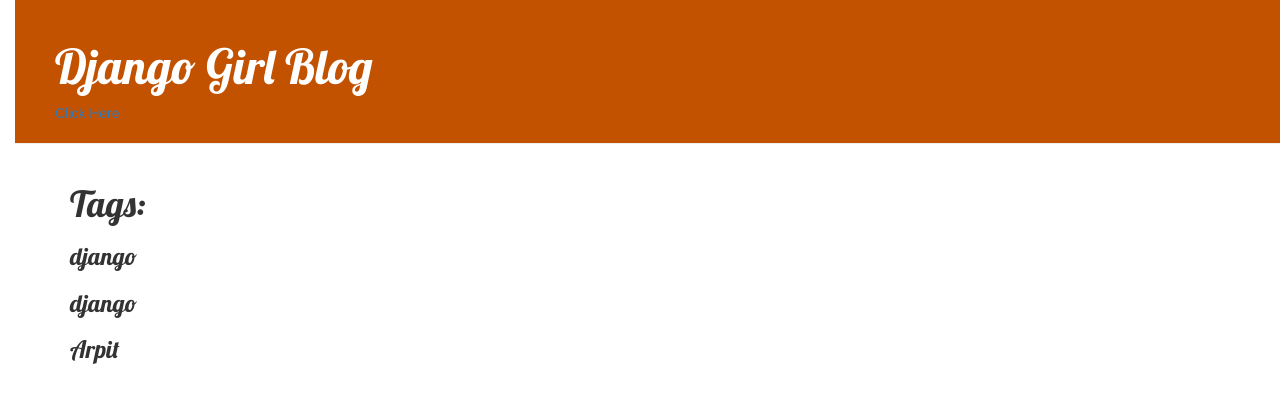
After one commit to ArpitST/loginpannel, a Django app: page /tags/ in a window 1280 px wide. The commit adds this page. Shown: the top 403 px of the page. Run offline with Django 3.2, Linux system fonts and the light colour scheme; data comes from the database, SQL or seed files in the repository; both versions use the stored data as it was after the commit; some libraries are stand-ins or nearby versions.

Commit message:
ninth commit

```diff
--- a/blog/admin.py
+++ b/blog/admin.py
@@ -1,9 +1,8 @@
 from django.contrib import admin
-from .models import Post, Category, Comment
-
+from .models import Post, Category, Comment, Tag
 
 admin.site.register(Post)
 admin.site.register(Category)
 admin.site.register(Comment)
-
+admin.site.register(Tag)
 # Register your models here.
--- a/blog/models.py
+++ b/blog/models.py
@@ -21,6 +21,7 @@ class Post(models.Model):
 
 	category=models.CharField(max_length=200, default='coding')
 
+	tags=models.ManyToManyField('Tag', blank=True, related_name='posts')
 
 	def publish(self):
 		self.published_date=timezone.now()
@@ -50,3 +51,12 @@ class Comment(models.Model):
 
 	def approved_comments(self):
 		return self.comments.filter(approved_comments=True)
+
+class Tag(models.Model):
+	title=models.CharField(max_length=150)
+
+	def __str__(self):
+		return self.title
+
+	def get_absolute_url(self):
+		return reverse('blog/tag_detail_url', kwargs={'slug':self.slug})
--- a/blog/templates/blog/base.html
+++ b/blog/templates/blog/base.html
@@ -24,9 +24,7 @@
 					{% block content %}
 
 					{% endblock %}
-
 				</div>
-
 
 		</div>
 	</div>
--- a/blog/templates/blog/post_list.html
+++ b/blog/templates/blog/post_list.html
@@ -10,6 +10,8 @@
 				<h2><a href="{% url 'post_detail' pk=post.pk %}">{{ post.title }}</a></h2>
 				<p>{{ post.text | linebreaksbr }}</p>
 				<a href="{% url 'post_detail' pk=post.pk %}">Comments: {{ post.approved_comments.count }}</a>
+				<br>
+				<a href="http://127.0.0.1:8000/tags/">Tags are here: </a>
 		</div>
 	{% endfor %}
 {% endblock %}
--- /dev/null
+++ b/blog/templates/blog/tags_list.html
@@ -0,0 +1,18 @@
+{% extends 'blog/base.html' %}
+
+{% block title %}
+
+	Tags {{ block.super }}
+
+{% endblock %}
+
+{% block content %}
+	<h1 class="mb-5">Tags: </h1>
+
+	{% for tag in tags %}
+		<div class="">
+			<h3>{{ tag.title }}</h3>
+		</div>
+	{% endfor %}
+
+{% endblock %}
--- a/blog/urls.py
+++ b/blog/urls.py
@@ -1,11 +1,43 @@
 from django.urls import path
 from .import views
 
+
+from .views import tags_list, tag_detail
 urlpatterns=[
 	path('post_detail/<int:pk>/',views.post_detail, name="post_detail"),
 	path('post_edit/<int:pk>/',views.post_edit, name="post_edit"),
 	path('post/<int:pk>/comment/', views.add_comment_to_post, name="add_comment_to_post"),
 	path('comment/<int:pk>/approve/', views.comment_approve, name="comment_approve"),
 	path('comment/<int:pk>/remove/', views.comment_remove, name="comment_remove"),
+
+	path('tags/',views.tags_list, name="tags_list_url"),
+	path('tag/<str:slug>/',views.tag_detail, name="tag_detail_url"),
+
 	path('',views.post_list,name="post_list"),
 ]
+
+
+
+
+
+
+
+
+
+
+
+
+
+
+
+
+
+
+
+
+
+
+
+
+
+# I used this one for tag https://www.youtube.com/watch?v=bSmJv_rtir8
--- a/blog/views.py
+++ b/blog/views.py
@@ -1,81 +1,91 @@
 from django.shortcuts import render
 from django.utils import timezone
-from .models import Post, Category,Comment
+from .models import Post, Category,Comment, Tag
 from django.shortcuts import render, get_object_or_404
 from django.shortcuts import redirect
 from .forms import PostForm, CommentForm
 
 
 def  post_new(request):
-	if request.method=="POST":
-		form=PostForm(request.POST)
-		if form.is_valid():
-			post=form.save(commit=False)
-			post.author=request.user
-			post.published_date=timezone.now()
-			post.save()
-			return redirect('post_detail',pk=post.pk)
-	else:
-		form=PostForm()
-	return render(request,'blog/post_edit.html',{'form':form})
+    if request.method=="POST":
+        form=PostForm(request.POST)
+        if form.is_valid():
+            post=form.save(commit=False)
+            post.author=request.user
+            post.published_date=timezone.now()
+            post.save()
+            return redirect('post_detail',pk=post.pk)
+    else:
+        form=PostForm()
+    return render(request,'blog/post_edit.html',{'form':form})
 
 def post_edit(request,pk):
-	post=get_object_or_404(Post,pk=pk)
-	if request.method=="POST":
-		form=PostForm(request.POST, instance=post)
-		if form.is_valid():
-			post=form.save(commit=False)
-			post.author=request.user
-			post.published_date=timezone.now()
-			post.save()
-			return redirect('post_detail', pk=post.pk)
-	else:
-		form=PostForm(instance=post)
-	return render(request,'blog/post_edit.html',{'form':form})
+    post=get_object_or_404(Post,pk=pk)
+    if request.method=="POST":
+        form=PostForm(request.POST, instance=post)
+        if form.is_valid():
+            post=form.save(commit=False)
+            post.author=request.user
+            post.published_date=timezone.now()
+            post.save()
+            return redirect('post_detail', pk=post.pk)
+    else:
+        form=PostForm(instance=post)
+    return render(request,'blog/post_edit.html',{'form':form})
 
 def post_list(request):
-	posts=Post.objects.all().order_by('created_date')
-	return render(request, 'blog/post_list.html',{'posts':posts})
+    posts=Post.objects.all().order_by('created_date')
+    return render(request, 'blog/post_list.html',{'posts':posts})
 
 def post_detail(request,pk):
-	post=Post.objects.get(pk=pk)
-	return render(request, 'blog/post_detail.html',{'post':post})
+    post=Post.objects.get(pk=pk)
+    return render(request, 'blog/post_detail.html',{'post':post})
 
 
 class AddCategoryView():
-	model=Category
-	template_name='blog/add_category.html'
-	fields='__all__'
+    model=Category
+    template_name='blog/add_category.html'
+    fields='__all__'
 
 def CategoryView(request, cats):
-	category_posts=Post.objects.filter(category=cats)
-	return render(request,'blog/categories.html',{'cats':cats.title(), 'category_posts':category_posts})
+    category_posts=Post.objects.filter(category=cats)
+    return render(request,'blog/categories.html',{'cats':cats.title(), 'category_posts':category_posts})
 
 #functions for comment start here
 def add_comment_to_post(request,pk):
-	post=get_object_or_404(Post, pk=pk)
-	if request.method=="POST":
-		form=CommentForm(request.POST)
-		if form.is_valid():
-			comment=form.save(commit=False)
-			comment.post=post
-			comment.save()
-			return redirect('post_detail',pk=post.pk)
-	else:
-		form=CommentForm()
-	return render(request,'blog/add_comment_to_post.html',{'form':form})
+    post=get_object_or_404(Post, pk=pk)
+    if request.method=="POST":
+        form=CommentForm(request.POST)
+        if form.is_valid():
+            comment=form.save(commit=False)
+            comment.post=post
+            comment.save()
+            return redirect('post_detail',pk=post.pk)
+    else:
+        form=CommentForm()
+    return render(request,'blog/add_comment_to_post.html',{'form':form})
 
 
 def comment_approve(request,pk):
-	comment=get_object_or_404(Comment,pk=pk)
-	comment.approve()
-	return redirect('blog/post_detail.html',pk=comment.post.pk)
+    comment=get_object_or_404(Comment,pk=pk)
+    comment.approve()
+    return redirect('blog/post_detail.html',pk=comment.post.pk)
 
 
 def comment_remove(request,pk):
-	comment=get_object_or_404(Comment,pk=pk)
-	comment.delete()
-	return redirect('blog/post_detail.html',pk=comment.post.pk)
+    comment=get_object_or_404(Comment,pk=pk)
+    comment.delete()
+    return redirect('blog/post_detail.html',pk=comment.post.pk)
+
+#functions for tags start from here
+def tags_list(request):
+    tags=Tag.objects.all()
+    return render(request, 'blog/tags_list.html', context={'tags':tags})
+
+def tag_detail(request, slug):
+    tag=Tag.objects.get(slug__iexact=slug)
+    return render(request,'blog/tag_detail.html', context={'tag':tag})
+#and end here
 
 def home(request):
-	return render(request, 'home.html')
+    return render(request, 'home.html')
```
Also changed, not shown: blog/templates/blog/tag_detail.html (added, +28 -0 lines), blog/migrations/0005_auto_20201003_1231.py (added), blog/migrations/0006_auto_20201004_0822.py (added), blog/migrations/0007_auto_20201004_0832.py (added), db.sqlite3.
